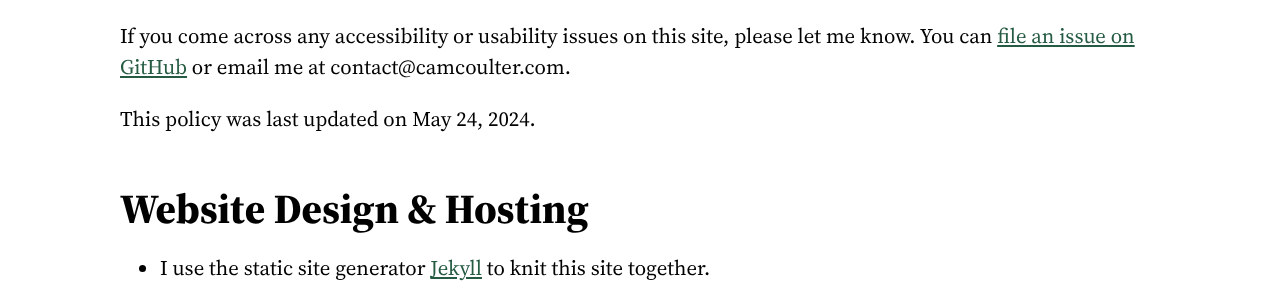
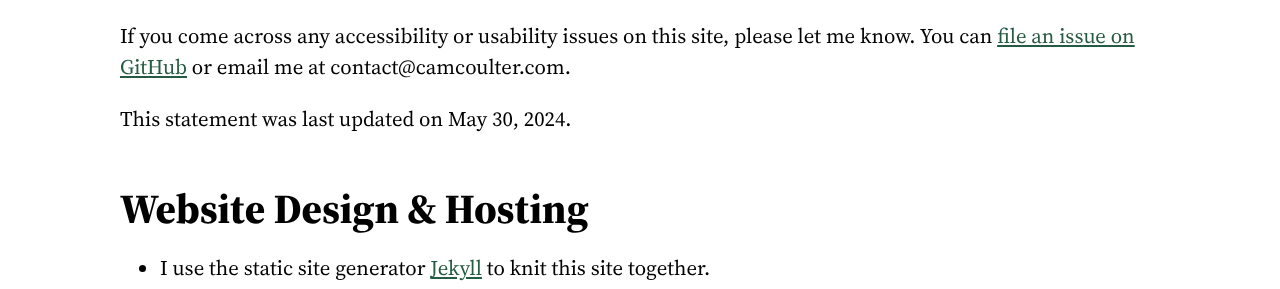
Before and after one commit to cncoulter/camcoulter.com, a Jekyll site: the page built from About-This-Site.md, in a window 1280 px wide and 900 px high, scrolled down 1618 px. Shown: the part 156-445 px from the top of the window. Built offline with Jekyll 4.4.1, drawn with Linux system fonts in a browser that asks for light colours; some web fonts are replaced.

Commit message:
Update accessibility statement

```diff
--- a/About-This-Site.md
+++ b/About-This-Site.md
@@ -53,7 +53,7 @@ Here are some of the tools I'm using to test this site for accessibility:
 
 If you come across any accessibility or usability issues on this site, please let me know. You can [file an issue on GitHub](https://github.com/cncoulter/camcoulter.com/issues) or email me at contact@camcoulter.com.
 
-This policy was last updated on May 24, 2024.
+This statement was last updated on May 30, 2024.
 
 ## Website Design & Hosting
 {: tabindex="-1"}
```
